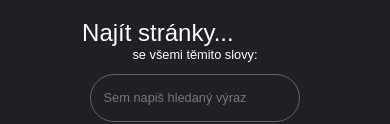
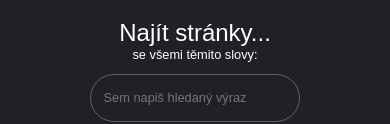
Before and after one commit to HelloItsMeAdm/googlesearch, a plain HTML site: page advanced.html in a window 390 px wide. Shown: the part 301-425 px from the top of the page. Drawn offline with Linux system fonts and the light colour scheme.

Commit message:
Minor fixes

```diff
--- a/css/style.css
+++ b/css/style.css
@@ -196,6 +196,9 @@ main .wrapper .subtitle {
     main .wrapper .title p {
         font-size: 1.6em;
     }
+    main .wrapper .subtitle {
+        justify-content: center;
+    }
     main .wrapper form .row input, main .wrapper form .row p {
         font-size: 0.8em;
     }
```
